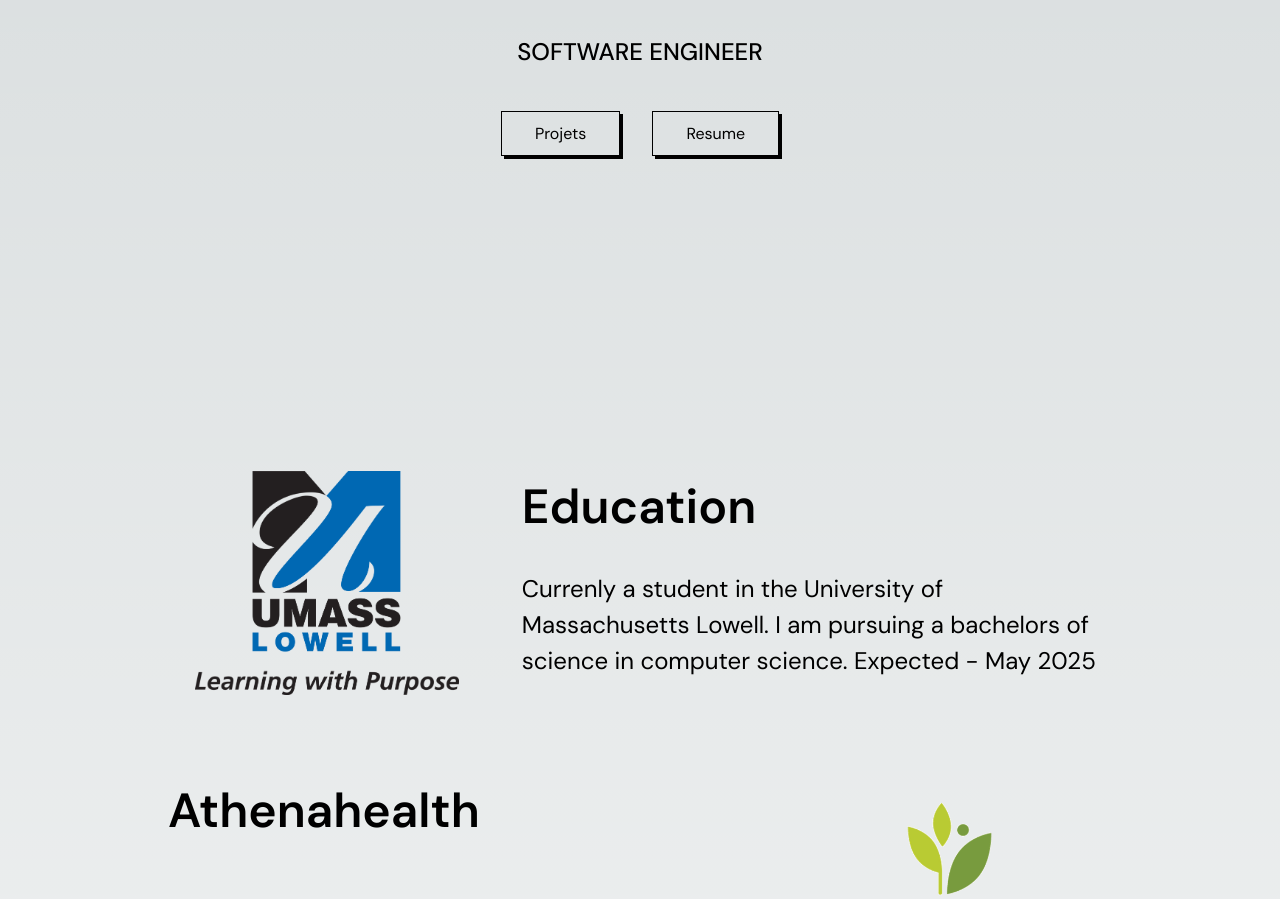
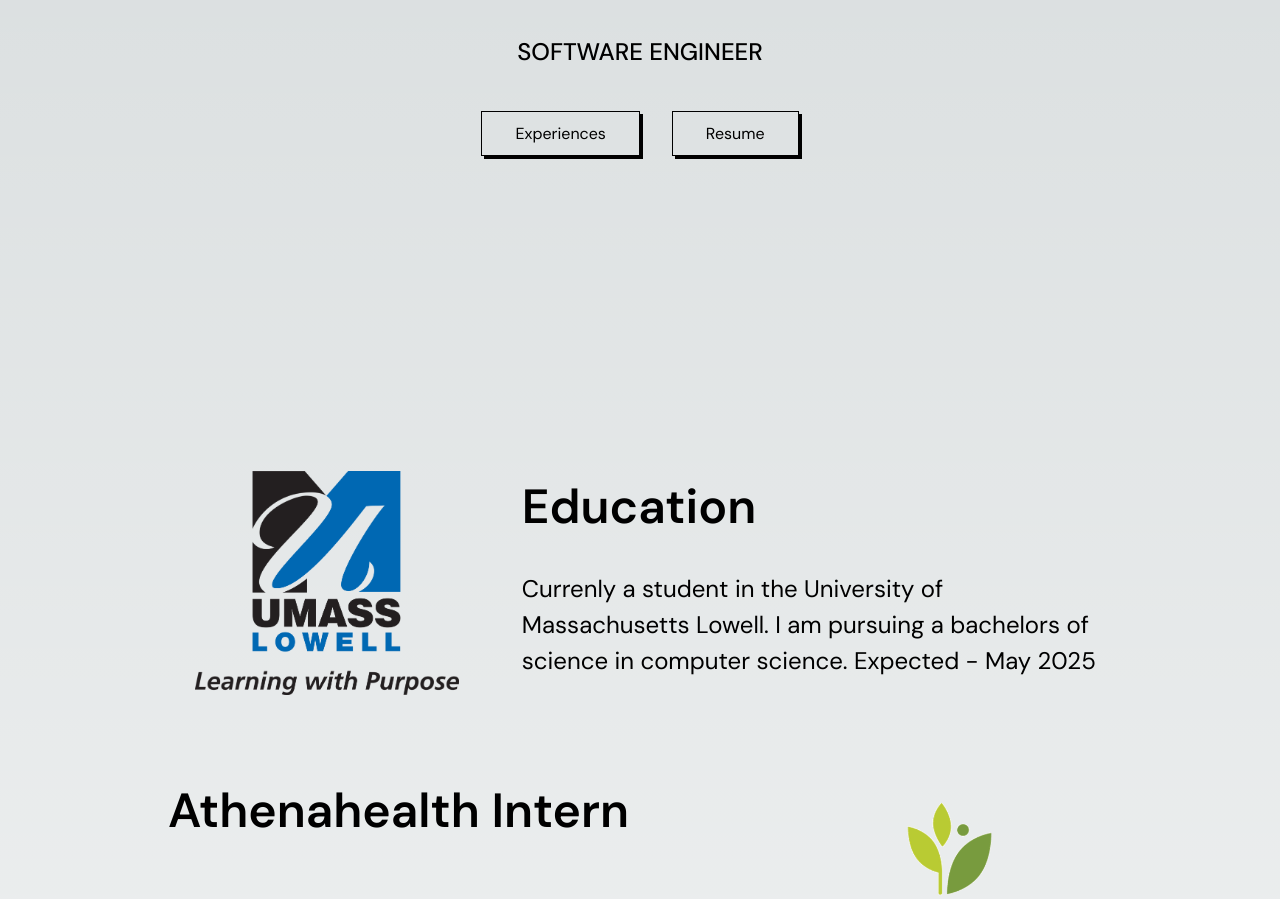
Before and after one commit to JeffreyChan1303/portfolio-website, a Next.js app: page / in a window 1280 px wide. Shown: the part 369-1268 px from the top of the page. Built offline with nearby package versions, Linux system fonts and the light colour scheme.

Commit message:
refactor: change projects button to experiences button

```diff
--- a/components/Header.tsx
+++ b/components/Header.tsx
@@ -29,8 +29,8 @@ const Header = () => {
         JC
       </Link>
       <div className="flex gap-5">
-        <a className="text-link p-2" href="#projects">
-          Projects
+        <a className="text-link p-2" href="#experiences">
+          Experiences
         </a>
 
         <Link
--- a/components/Hero.tsx
+++ b/components/Hero.tsx
@@ -7,8 +7,8 @@ const Hero = () => {
       <h1 className="md:text-8xl sm:text-6xl text-5xl font-semibold">JEFFREY CHAN</h1>
       <h5 className="text-2xl mt-1 font-medium">SOFTWARE ENGINEER</h5>
       <div className="mt-8">
-        <Link className="hero__btn" href="#projects">
-          Projets
+        <Link className="hero__btn" href="#experiences">
+          Experiences
         </Link>
         <Link
           className="hero__btn"
--- a/components/TempContent.tsx
+++ b/components/TempContent.tsx
@@ -4,7 +4,7 @@ import Image from 'next/image';
 
 const TempContent = () => {
   return (
-    <div>
+    <div id="experiences">
       {ALL_CONTENT.map((content, index) => (
         <section
           key={index}
--- a/utils/constants.ts
+++ b/utils/constants.ts
@@ -14,7 +14,7 @@ const EDUCATION: ContentType = [
 ];
 const EXPERIENCES: ContentType = [
   {
-    title: 'Athenahealth',
+    title: 'Athenahealth Intern',
     description: 'Interned at Athenahealth from June 2023 - August 2023. Used askdljfn',
     img: '/assets/athenahealth-icon.png',
   },
```
